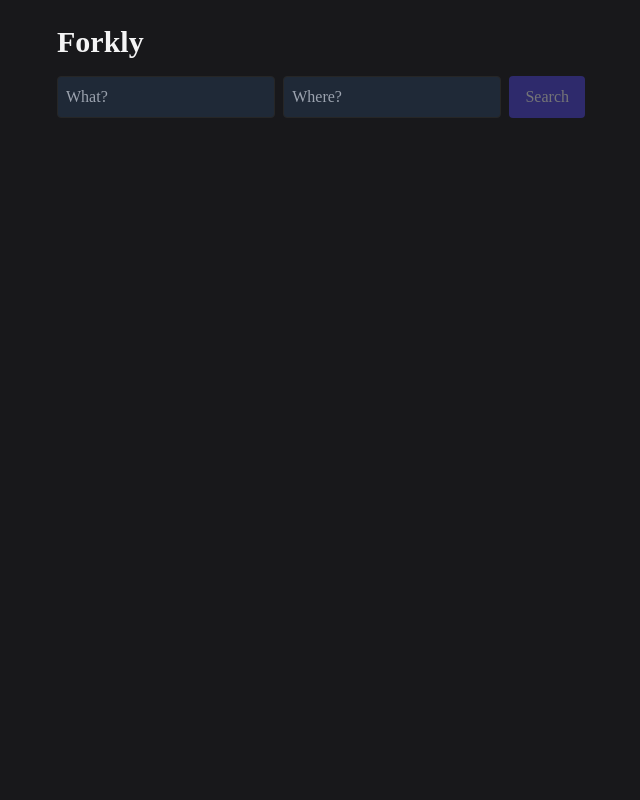
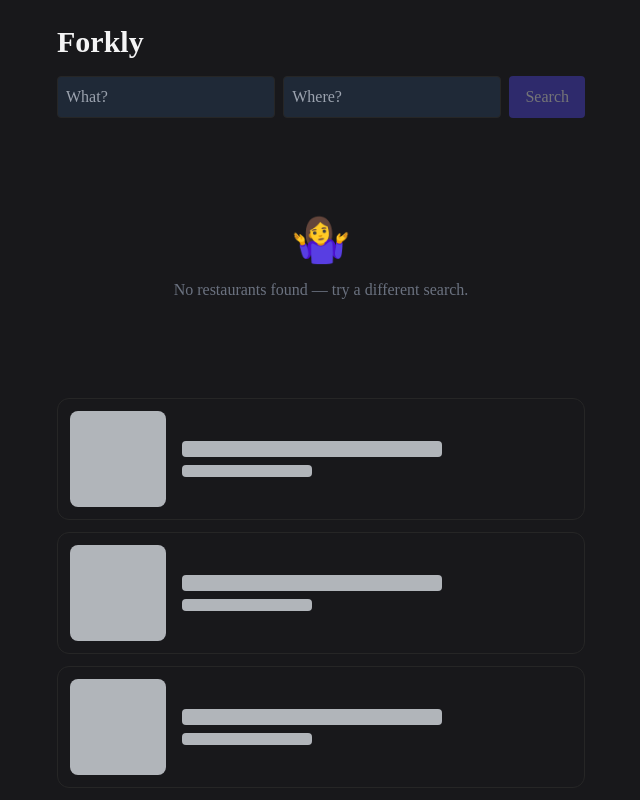
Before and after one commit to anthony-reese/forkly, a Next.js app: page / in a window 1280 px wide. Shown: the top 800 px of the page, without its empty margins (319-959 px from the left). Built offline with nearby package versions, Linux system fonts and the light colour scheme.

Commit message:
feat(ui): empty state message

```diff
--- a/src/app/page.tsx
+++ b/src/app/page.tsx
@@ -71,7 +71,13 @@
         </button>
       </div>
 
-      {loading ? (
+  {!loading && results.length === 0 ? (
+    <>
+      <div className="text-center py-20 text-gray-500">
+        <p className="text-5xl mb-4">🤷‍♀️</p>
+        <p>No restaurants found — try a different search.</p>
+      </div>
+
       <ul className="space-y-3">
         {Array.from({ length: 5 }).map((_, i) => (
           <li key={i}>
@@ -79,8 +85,8 @@
           </li>
         ))}
       </ul>
+    </>
   ) : (
-
     <ul className="space-y-3">
       <section className="grid gap-4
                           grid-cols-1     /* mobile */
```
Lines whose indentation alone changed are shown as unchanged.
